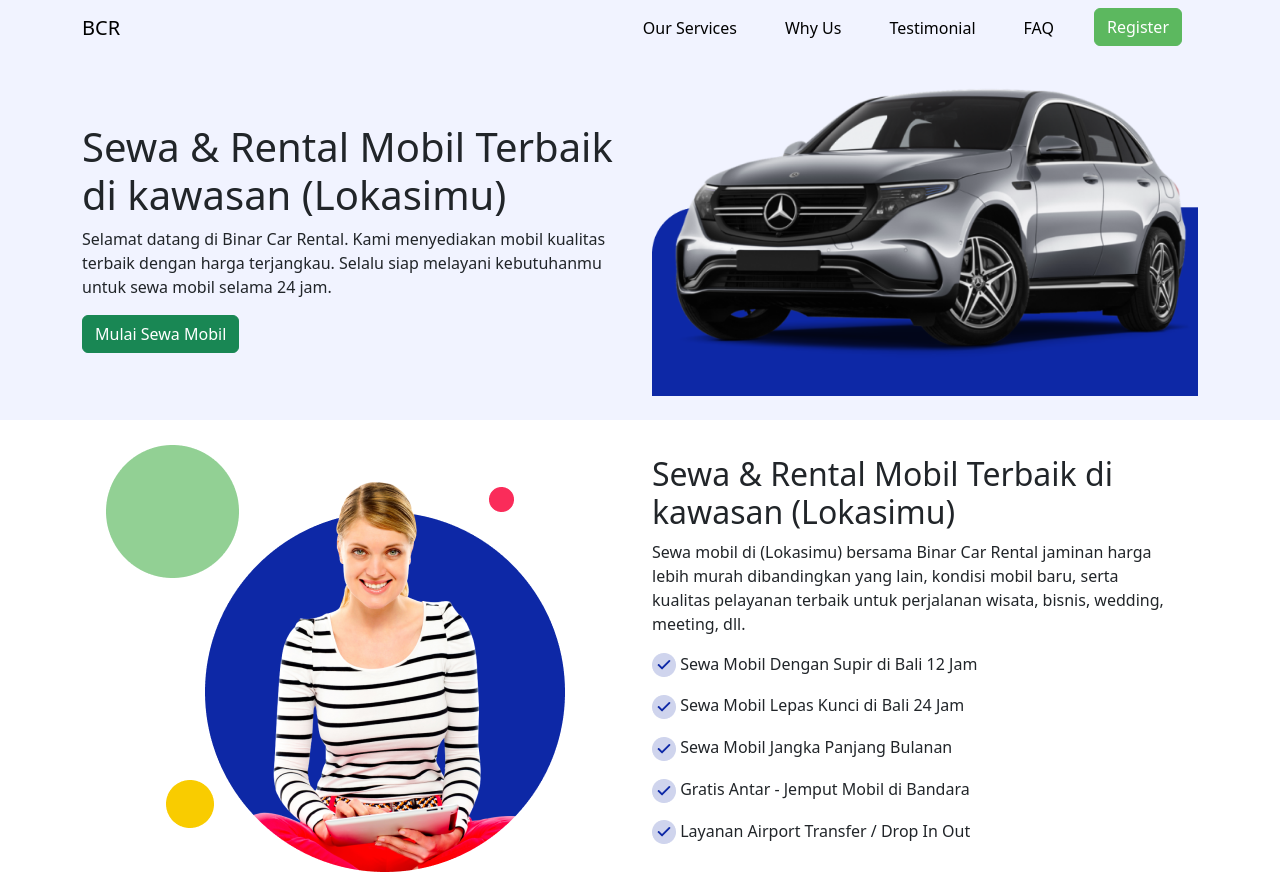
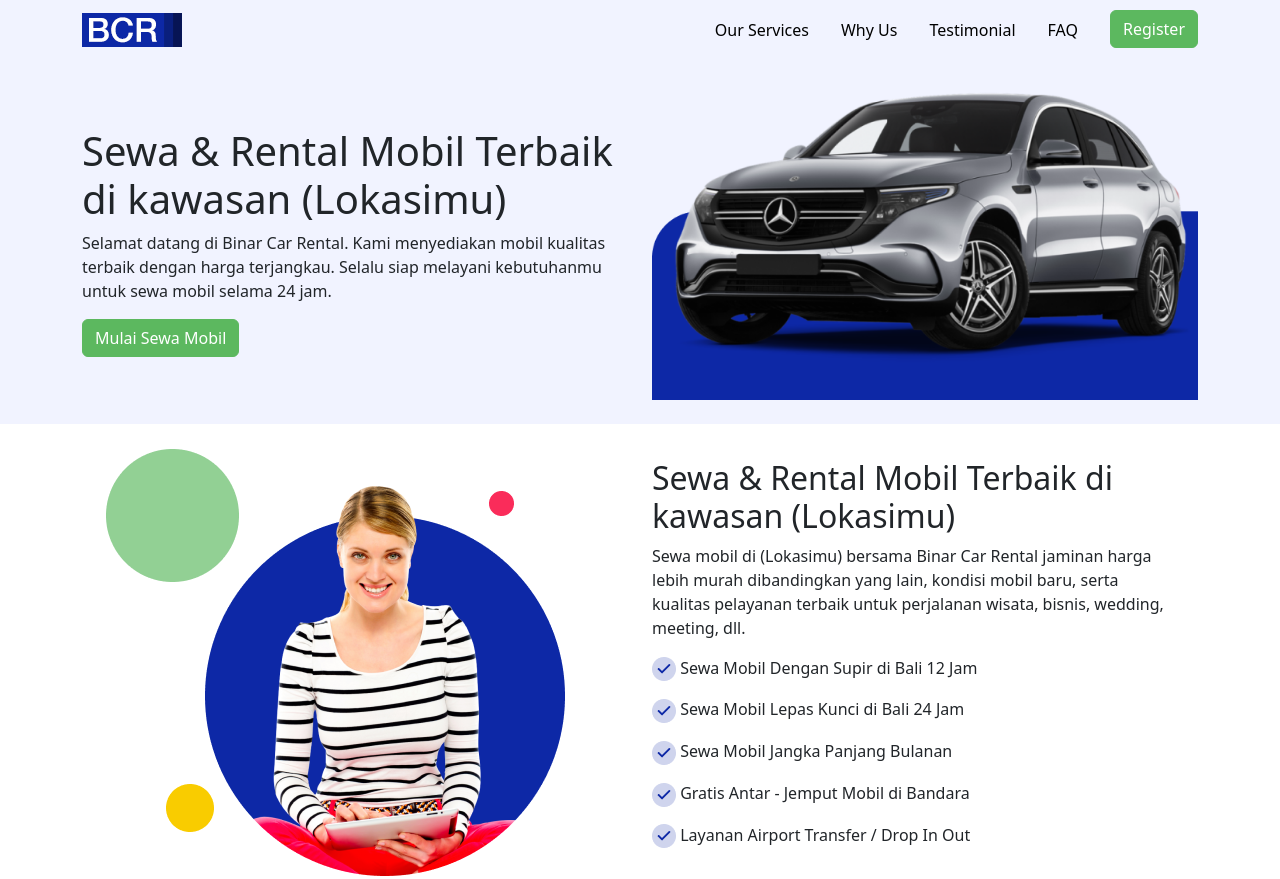
Before and after one commit to randhayoga/24001085-km6-ips-binar-car-challenge-ch1, a website: page index.html in a window 1280 px wide. Shown: the top 879 px of the page. Drawn offline with nearby package versions, Linux system fonts and the light colour scheme.

Commit message:
feat: logo

```diff
--- a/index.html
+++ b/index.html
@@ -14,7 +14,9 @@
         style="background-color #F1F3FF"
       >
         <div class="container">
-          <a class="navbar-brand" href="#">BCR</a>
+          <a class="navbar-brand" href="#">
+            <img src="public/images/logo.png" alt="BCR-logo" />
+          </a>
           <button
             class="navbar-toggler"
             type="button"
@@ -28,25 +30,25 @@
           </button>
           <div class="collapse navbar-collapse" id="navbarSupportedContent">
             <ul class="navbar-nav ms-auto mb-2 mb-lg-0">
-              <li class="nav-item mx-3">
+              <li class="nav-item mx-2">
                 <a class="nav-link active" aria-current="page" href="#"
                   >Our Services</a
                 >
               </li>
-              <li class="nav-item mx-3">
+              <li class="nav-item mx-2">
                 <a class="nav-link active" aria-current="page" href="#"
                   >Why Us</a
                 >
               </li>
-              <li class="nav-item mx-3">
+              <li class="nav-item mx-2">
                 <a class="nav-link active" aria-current="page" href="#"
                   >Testimonial</a
                 >
               </li>
-              <li class="nav-item mx-3">
+              <li class="nav-item ms-2 me-4">
                 <a class="nav-link active" aria-current="page" href="#">FAQ</a>
               </li>
-              <li class="nav-item mx-3">
+              <li class="nav-item">
                 <a
                   class="btn btn-primary"
                   href="#"
@@ -69,7 +71,11 @@
               kualitas terbaik dengan harga terjangkau. Selalu siap melayani
               kebutuhanmu untuk sewa mobil selama 24 jam.
             </p>
-            <button type="button" class="btn btn-success">
+            <button
+              type="button"
+              class="btn btn-primary"
+              style="color: #ffffff"
+            >
               Mulai Sewa Mobil
             </button>
           </div>
```
Also changed, not shown: public/images/logo.png (added).
